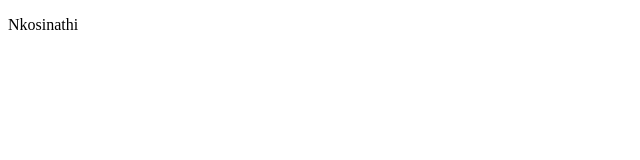
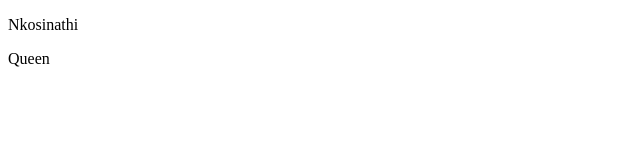
Before and after one commit to MTHI6223/prep, a plain HTML site: page index.html in a window 1280 px wide. Shown: the full height of the page, 0-640 px from the left. Drawn offline with Linux system fonts and the light colour scheme.

Commit message:
Add additional paragraph to index.html

```diff
--- a/index.html
+++ b/index.html
@@ -7,5 +7,6 @@
 </head>
 <body>
     <p>Nkosinathi</p>
+    <p>Queen</p>
 </body>
 </html>
```
